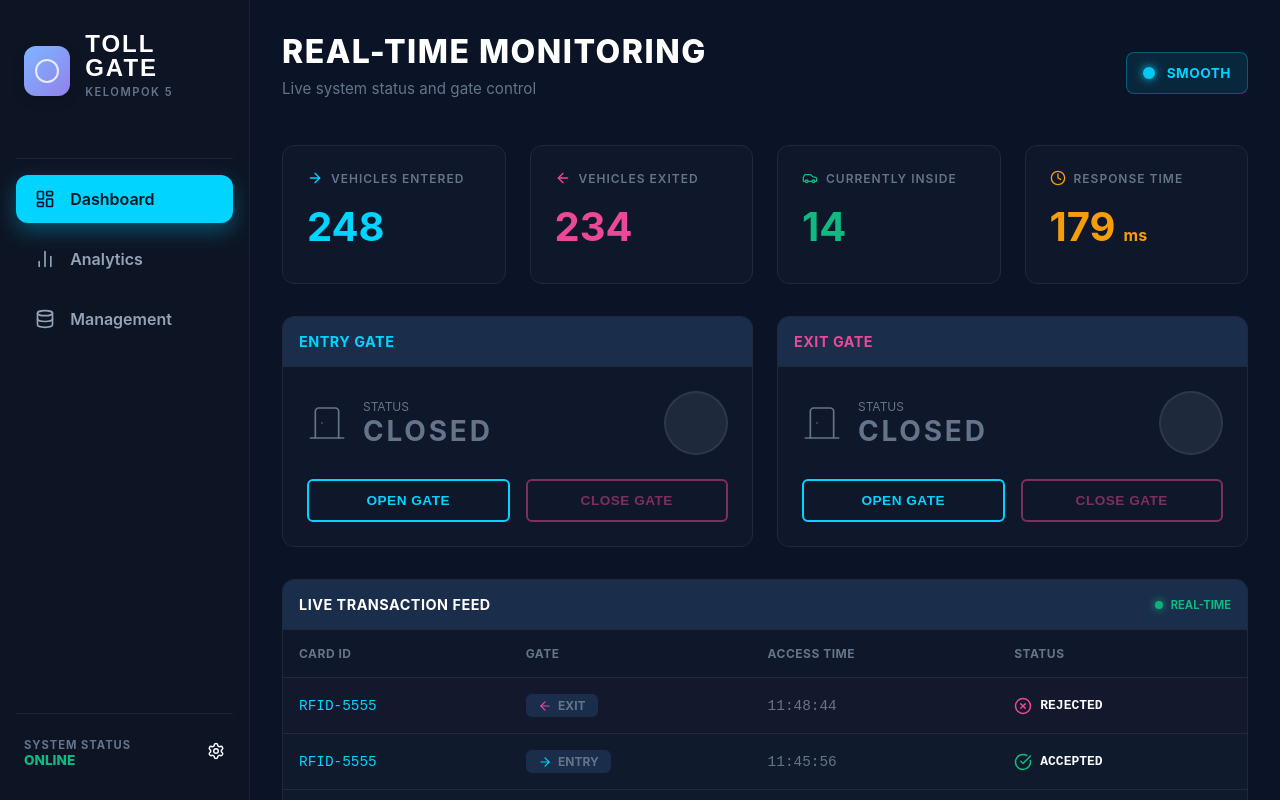
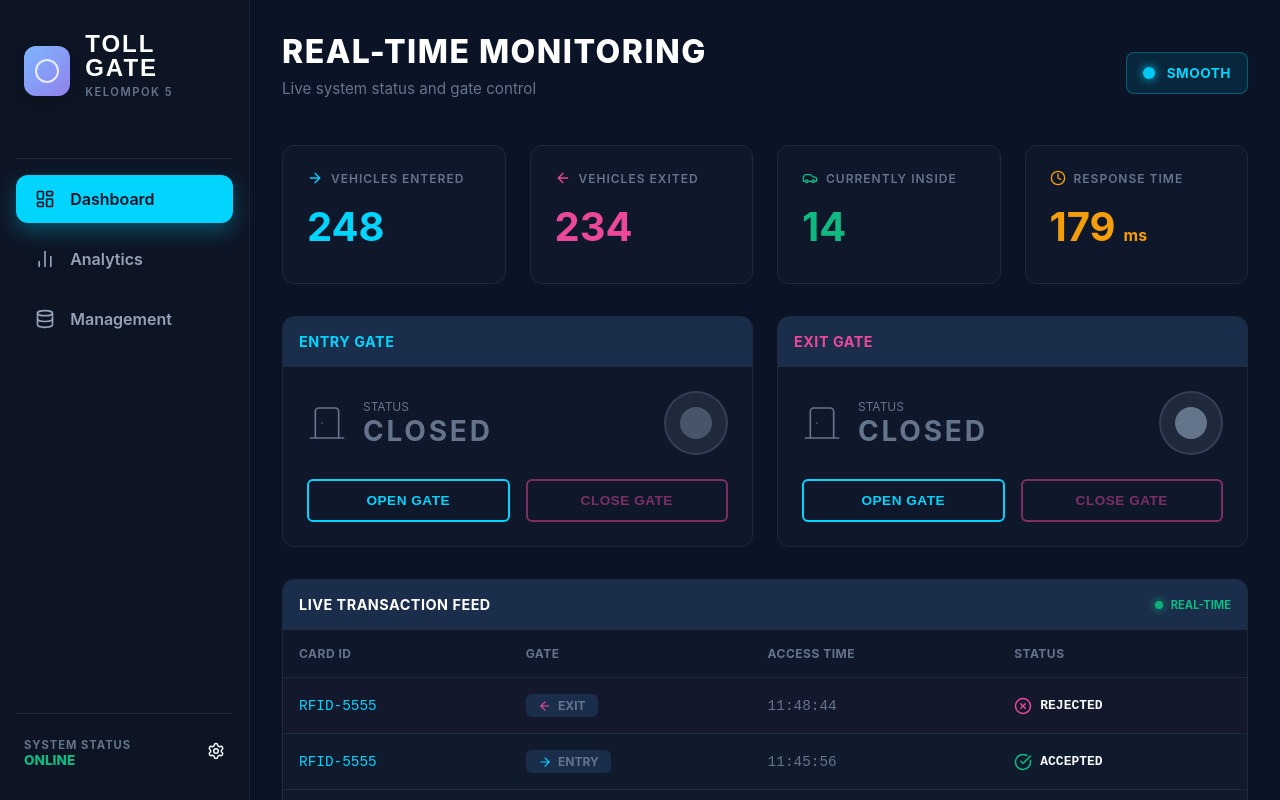
Before and after one commit to sirfara12/SISTEM-MONITORING-PALANG-TOL-, a Next.js app in the folder toll-gate/: page / in a window 1280 px wide. Shown: the top 800 px of the page. Built offline with nearby package versions, Linux system fonts and the light colour scheme.

Commit message:
feat: enhance gate indicator styles with improved borders and animations

```diff
--- a/toll-gate/src/styles/dashboard.module.css
+++ b/toll-gate/src/styles/dashboard.module.css
@@ -208,14 +208,35 @@
   display: flex;
   align-items: center;
   justify-content: center;
-  border: 2px solid rgba(100, 116, 139, 0.2);
+  border: 2px solid rgba(100, 116, 139, 0.3);
   background: #1e293b;
+  transition: all 0.3s ease;
 }
 
 .gateIndicatorActive {
-  border: 2px solid rgba(0, 212, 255, 0.3);
-  background: rgba(0, 212, 255, 0.1);
+  border: 2px solid #00d4ff;
+  background: rgba(0, 212, 255, 0.25);
+  box-shadow:
+    0 0 12px rgba(0, 212, 255, 0.4),
+    inset 0 0 8px rgba(0, 212, 255, 0.1);
   animation: pulse 2s infinite;
+}
+
+.gateIndicatorDot {
+  width: 2rem;
+  height: 2rem;
+  border-radius: 50%;
+  background-color: #475569;
+  transition: all 0.3s ease;
+}
+
+.gateIndicatorDotActive {
+  width: 2.2rem;
+  height: 2.2rem;
+  background-color: #00d4ff;
+  box-shadow:
+    0 0 16px #00d4ff,
+    0 0 8px rgba(0, 212, 255, 0.6);
 }
 
 .gateButtons {
```
